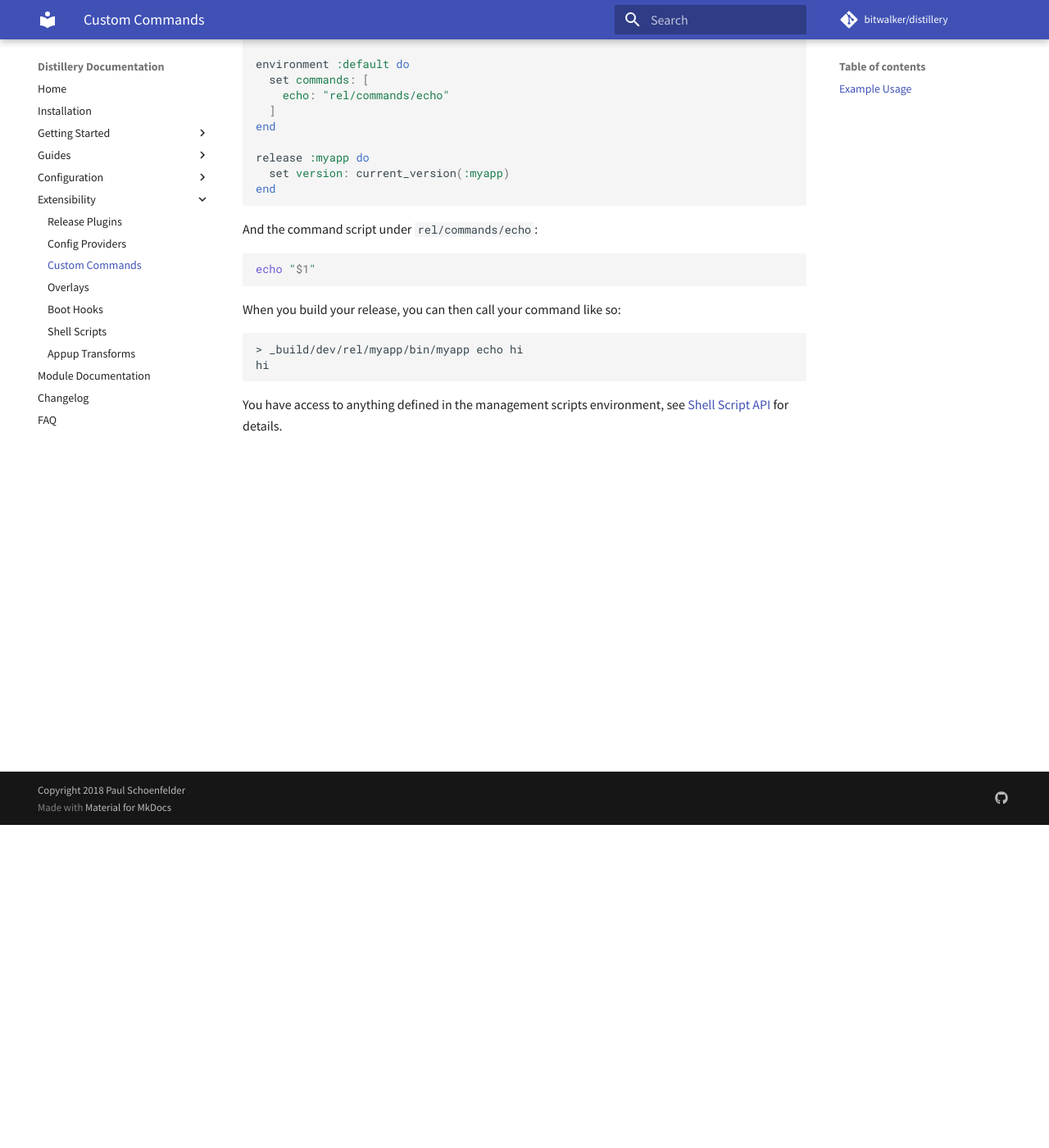
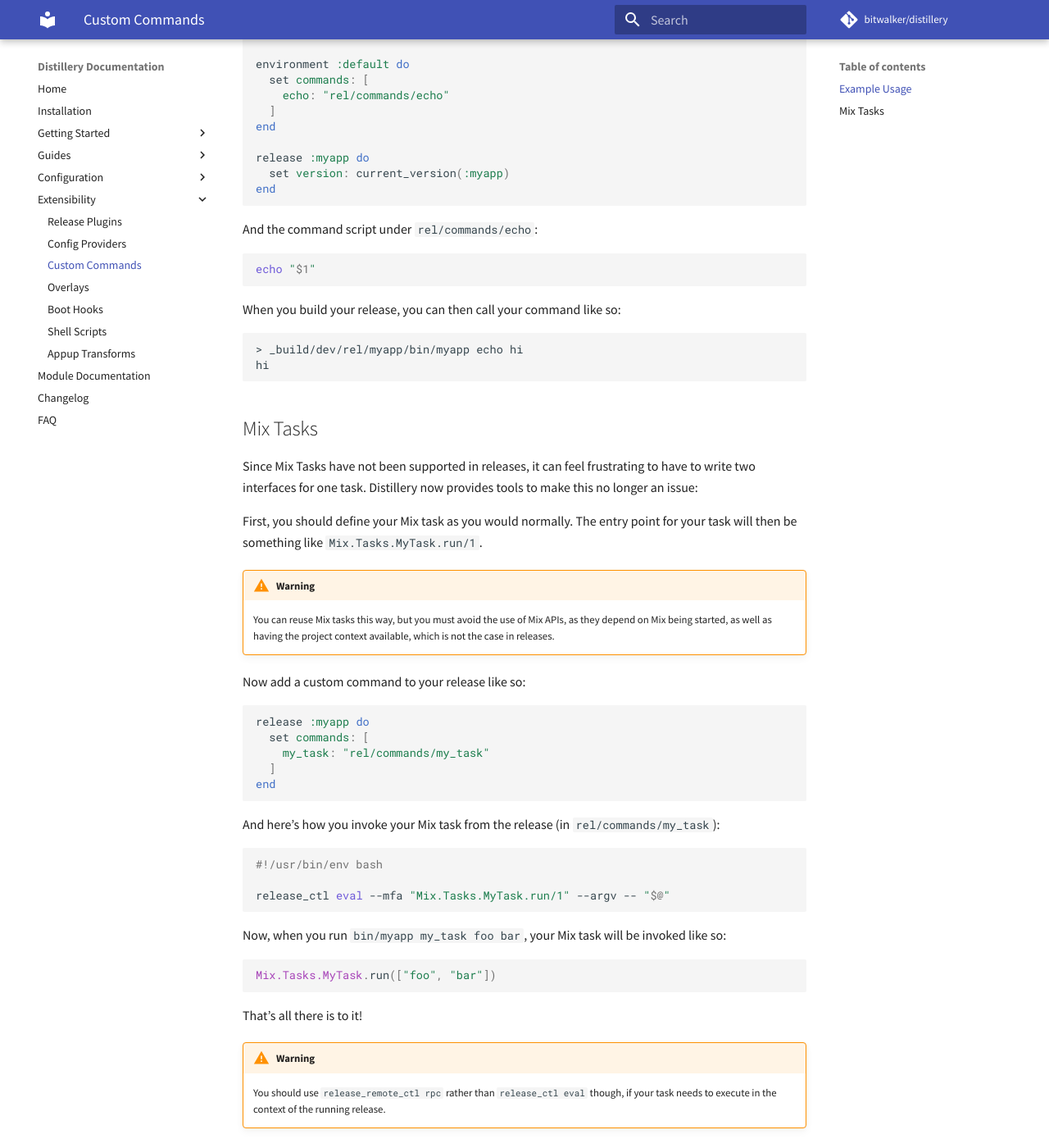
Before and after one commit to bitwalker/distillery, an MkDocs documentation site: the page built from docs/extensibility/custom_commands.md, in a window 1280 px wide and 1400 px high, scrolled down 394 px. Shown: the whole window at 82% size. Built offline with MkDocs 1.6.1 and Material for MkDocs 9.7.7, drawn with Linux system fonts in a browser that asks for light colours; comment, search, counter and statistics services are not loaded.

Commit message:
Add --mfa and --argv flags to rpc/eval
- Update docs and guides accordingly

````diff
--- a/docs/extensibility/custom_commands.md
+++ b/docs/extensibility/custom_commands.md
@@ -37,5 +37,47 @@ When you build your release, you can then call your command like so:
 hi
 ```
 
+## Mix Tasks
+
+Since Mix Tasks have not been supported in releases, it can feel frustrating to have to write two
+interfaces for one task. Distillery now provides tools to make this no longer an issue:
+
+First, you should define your Mix task as you would normally. The entry point for your task will
+then be something like `Mix.Tasks.MyTask.run/1`.
+
+!!! warning
+    You can reuse Mix tasks this way, but you must avoid the use of Mix APIs, as they depend on Mix being
+    started, as well as having the project context available, which is not the case in releases.
+
+Now add a custom command to your release like so:
+
+```elixir
+release :myapp do
+  set commands: [
+    my_task: "rel/commands/my_task"
+  ]
+end
+```
+
+And here's how you invoke your Mix task from the release (in `rel/commands/my_task`):
+
+```shell
+#!/usr/bin/env bash
+
+release_ctl eval --mfa "Mix.Tasks.MyTask.run/1" --argv -- "$@"
+```
+
+Now, when you run `bin/myapp my_task foo bar`, your Mix task will be invoked like so:
+
+```elixir
+Mix.Tasks.MyTask.run(["foo", "bar"])
+```
+
+That's all there is to it!
+
+!!! warning
+    You should use `release_remote_ctl rpc` rather than `release_ctl eval` though,
+    if your task needs to execute in the context of the running release.
+
 You have access to anything defined in the management scripts environment, see
 [Shell Script API](https://hexdocs.pm/distillery/shell-script-api.html) for details.
````
Also changed, not shown: TODO.md (added, +10 -0 lines), docs/changelog.md (+11 -0 lines), docs/guides/running_migrations.md (+4 -4 lines), 3 other files.
